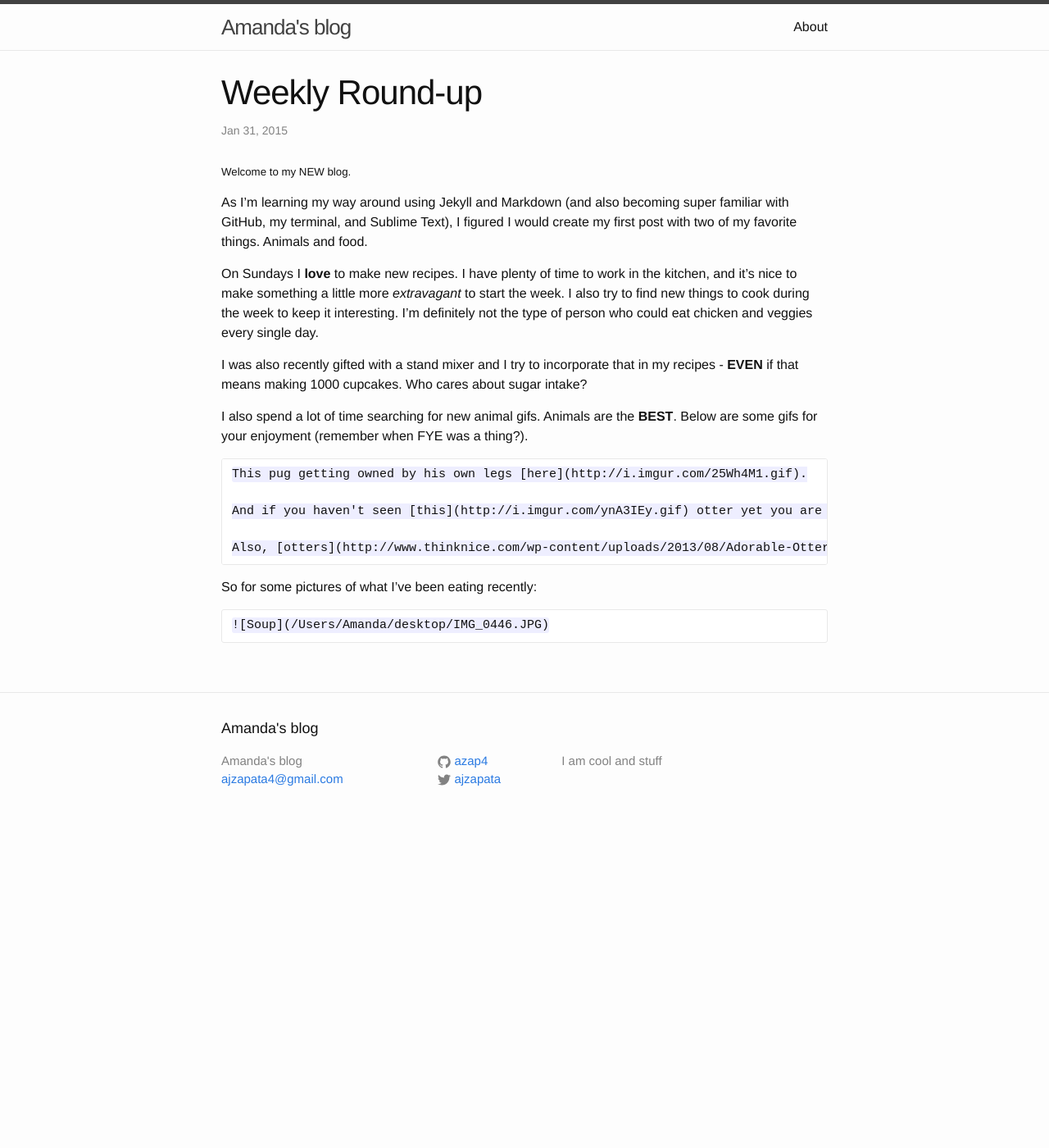
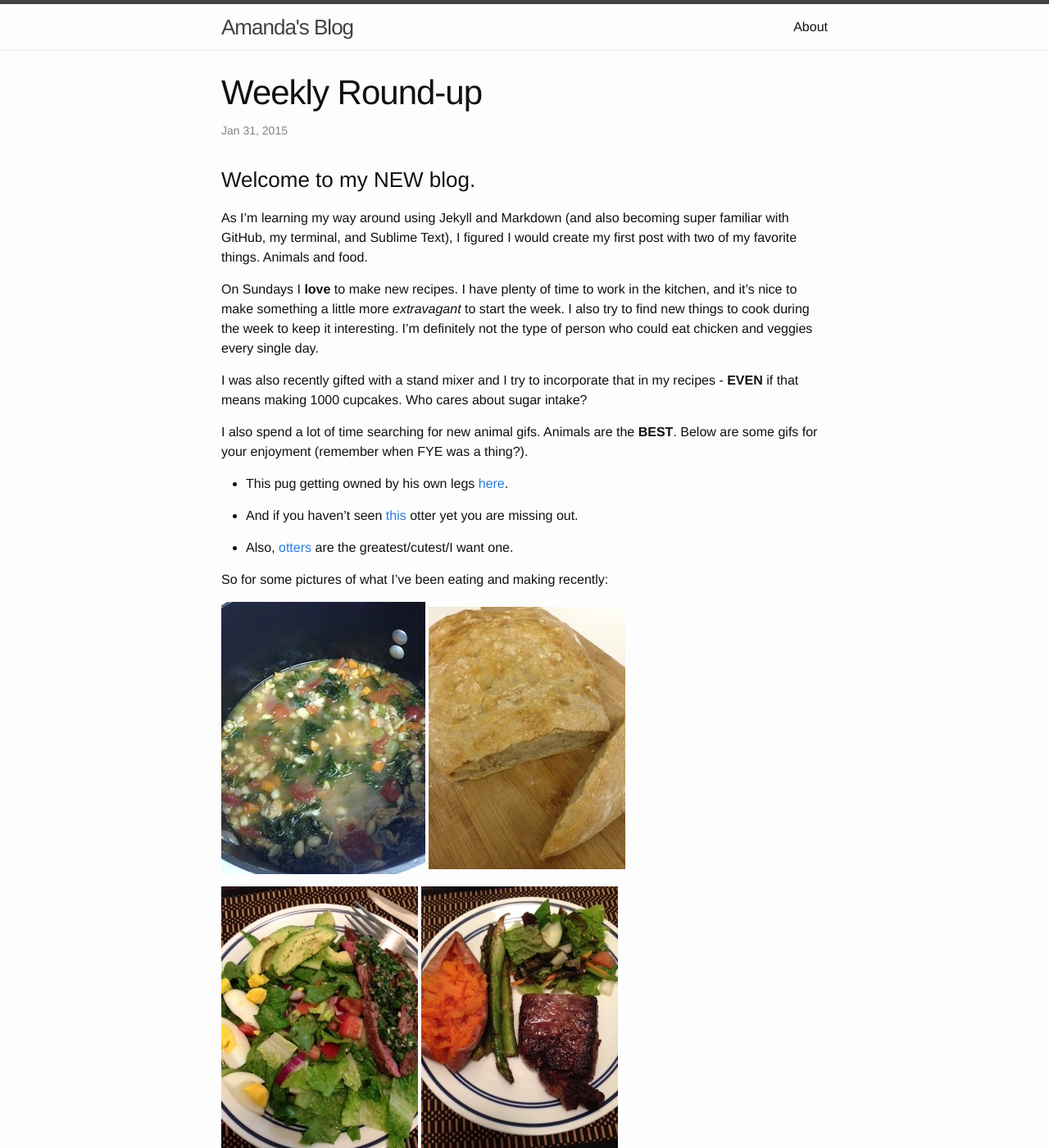
Before and after one commit to azap4/azap4.github.io, a Jekyll site: the page built from _posts/2015-01-31-Week-of-1-26.md, in a window 1280 px wide and 1400 px high. Shown: the whole window at 82% size. Built offline with Jekyll 4.4.1, drawn with Linux system fonts in a browser that asks for light colours; some of the changed text lies outside the part shown.

Commit message:
first post

```diff
--- a/_config.yml
+++ b/_config.yml
@@ -1,8 +1,8 @@
 # Site settings
-title: Amanda's blog
+title: Amanda's Blog
 email: ajzapata4@gmail.com
 description: > # This means to ignore newlines until "baseurl:"
-  I am cool and stuff
+  Cooking, crafts, animals, coding. Learning, and learning more.
 baseurl: "" # the subpath of your site, e.g. /blog/
 url: "http://azap4.github.io" # the base hostname & protocol for your site
 twitter_username: ajzapata
--- a/_posts/2015-01-25-Look-at-the-animals.md
+++ b/_posts/2015-01-31-Week-of-1-26.md
@@ -3,7 +3,7 @@ layout: post
 title:  "Weekly Round-up"
 date:   2015-01-31 15:45:00
 ---
-#####Welcome to my NEW blog.
+###Welcome to my NEW blog.
 
 As I'm learning my way around using Jekyll and Markdown (and also becoming super familiar with GitHub, my terminal, and Sublime Text), I figured I would create my first post with two of my favorite things. Animals and food.
 
@@ -13,12 +13,16 @@ I was also recently gifted with a stand mixer and I try to incorporate that in m
 
 I also spend a lot of time searching for new animal gifs. Animals are the **BEST**. Below are some gifs for your enjoyment (remember when FYE was a thing?).
 
-	This pug getting owned by his own legs [here](http://i.imgur.com/25Wh4M1.gif).
+- This pug getting owned by his own legs [here](http://i.imgur.com/25Wh4M1.gif).
 
-	And if you haven't seen [this](http://i.imgur.com/ynA3IEy.gif) otter yet you are missing out.
+- And if you haven't seen [this](http://i.imgur.com/ynA3IEy.gif) otter yet you are missing out.
 
-	Also, [otters](http://www.thinknice.com/wp-content/uploads/2013/08/Adorable-Otter.gif) are the greatest/cutest/I want one.
+- Also, [otters](http://www.thinknice.com/wp-content/uploads/2013/08/Adorable-Otter.gif) are the greatest/cutest/I want one.
 
-So for some pictures of what I've been eating recently:
+So for some pictures of what I've been eating and making recently:
 
-	![Soup](/Users/Amanda/desktop/IMG_0446.JPG)
+![Soup](/assets/soup.jpg) ![Bread](/assets/bread.jpg)
+
+![Salad with Skirt Steak and Chimichurri sauce](/assets/skirtsteak.jpg) ![Steak](/assets/steak.jpg)
+
+![BonChon](/assets/bonchon1.jpg) ![BonChon](/assets/bonchon2.jpg)
```
Also changed, not shown: _posts/2015-01-24-welcome-to-jekyll.markdown (deleted, +0 -25 lines), assets/bonchon1.jpg (added), assets/bonchon2.jpg (added), assets/bread.jpg (added), assets/skirtsteak.jpg (added), assets/soup.jpg (added), assets/steak.jpg (added).
